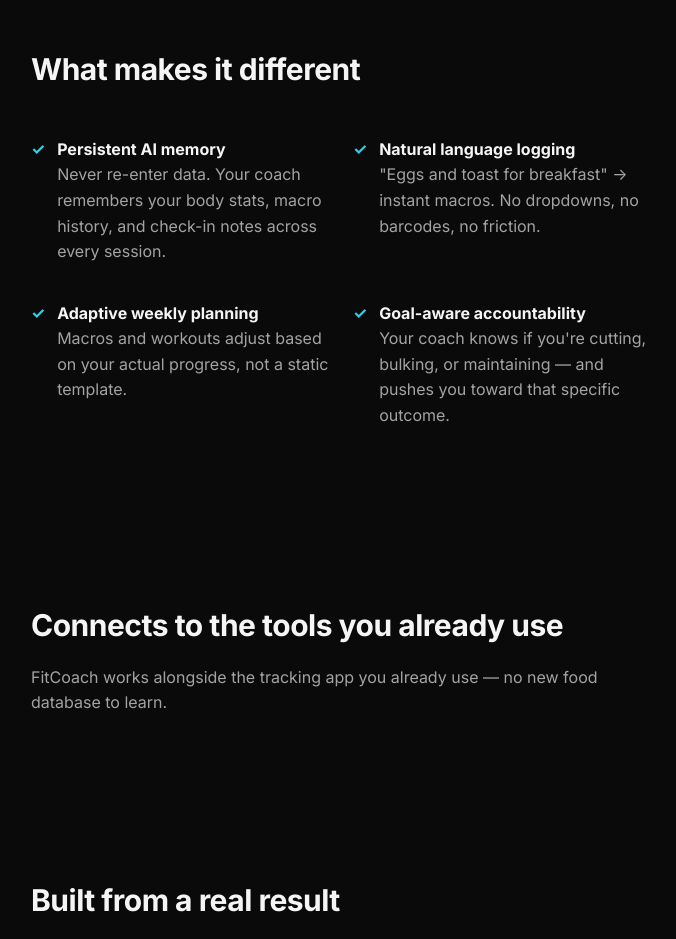
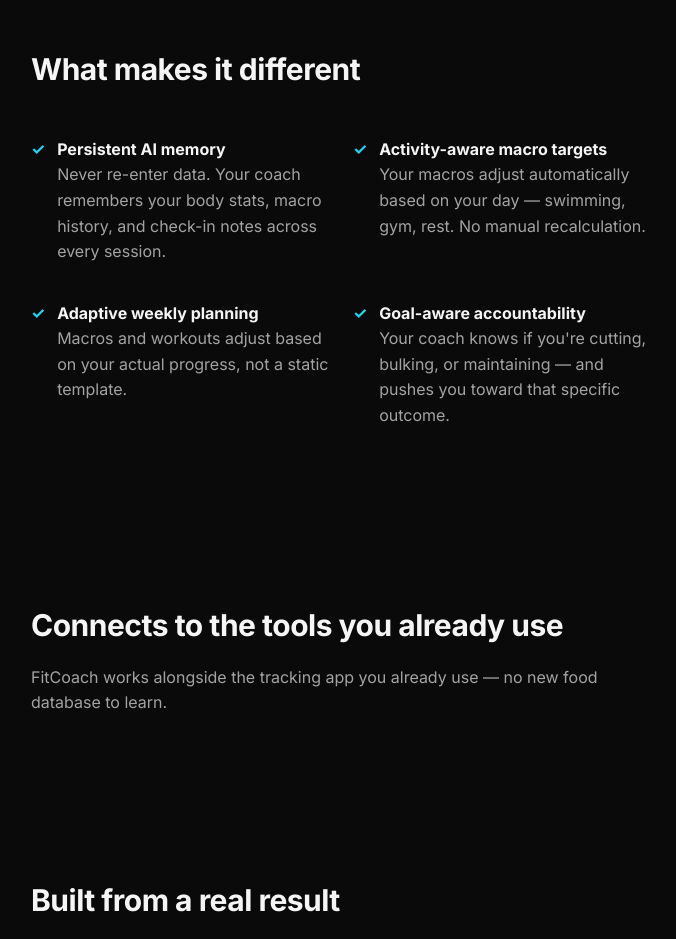
Before and after one commit to czevallos-git/fitcoach-waitlist, a website: page index.html in a window 1280 px wide. Shown: the part 2880-3819 px from the top of the page, without its empty margins (293-969 px from the left). Drawn offline with Linux system fonts and the light colour scheme.

Commit message:
Replace 'Natural language logging' card with 'Activity-aware macro targets'

```diff
--- a/index.html
+++ b/index.html
@@ -244,7 +244,7 @@
       </div>
       <div class="feature">
         <span class="check">✓</span>
-        <div><strong>Natural language logging</strong><br><span style="color:#a3a3a3">"Eggs and toast for breakfast" → instant macros. No dropdowns, no barcodes, no friction.</span></div>
+        <div><strong>Activity-aware macro targets</strong><br><span style="color:#a3a3a3">Your macros adjust automatically based on your day — swimming, gym, rest. No manual recalculation.</span></div>
       </div>
       <div class="feature">
         <span class="check">✓</span>
```
